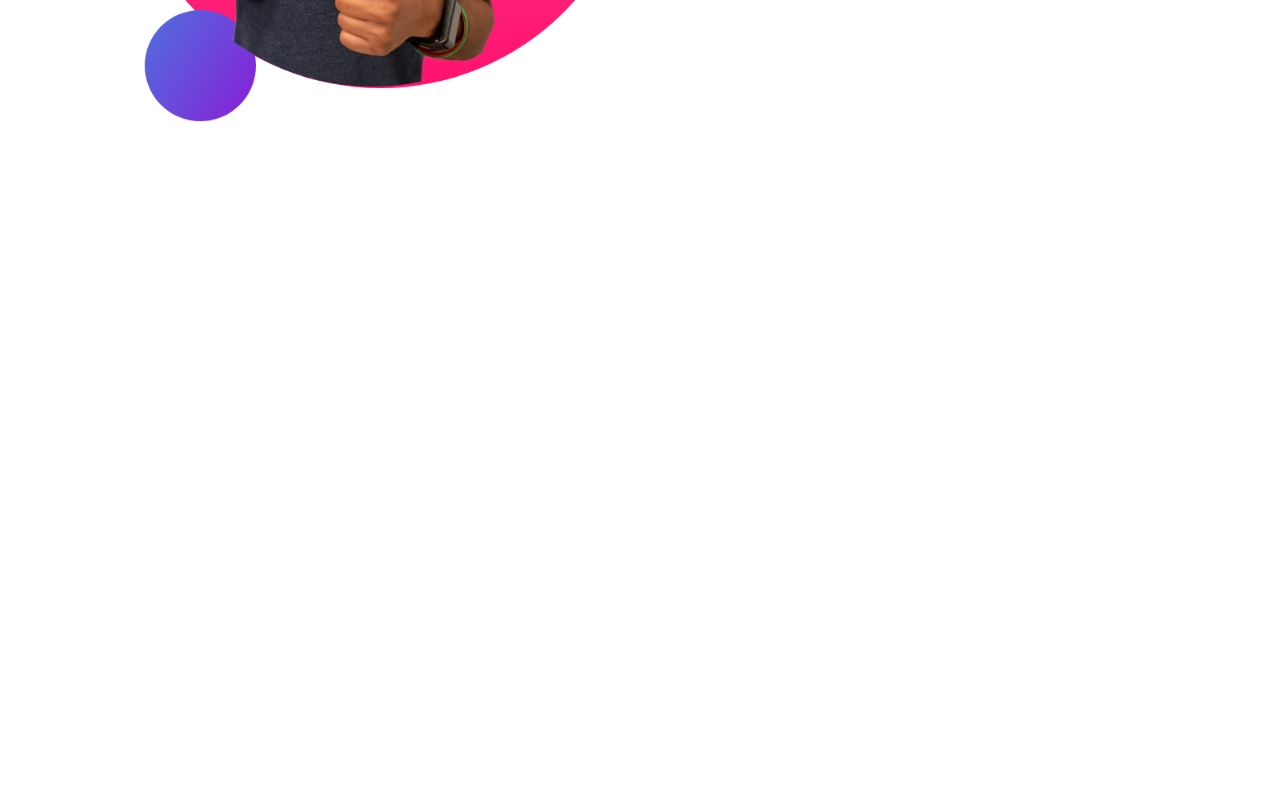
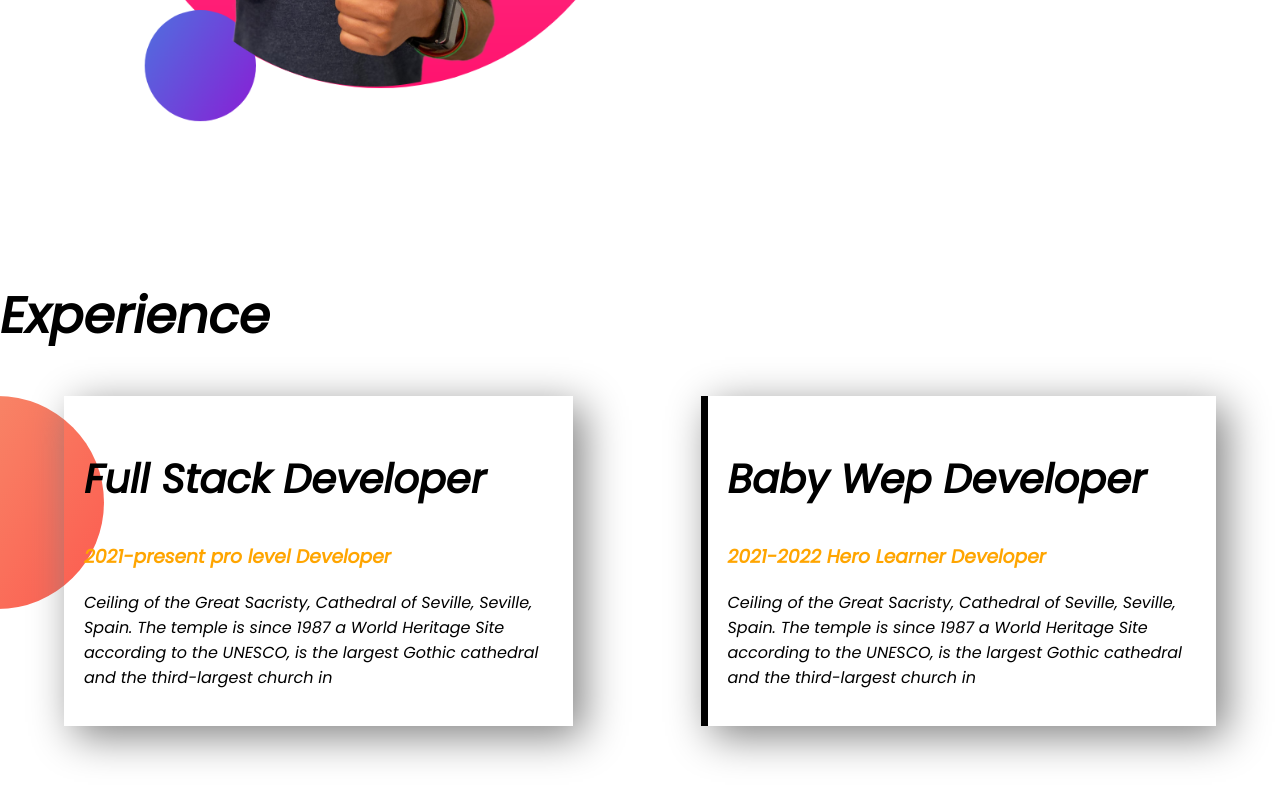
Before and after one commit to SojibMir/Developer-protfolio, a plain HTML site: page index.html in a window 1280 px wide. Shown: the part 1160-1960 px from the top of the page. Before the commit the page ends 1439 px from the top, so only its background shows below. Drawn offline with Linux system fonts and the light colour scheme.

Commit message:
experience-item

```diff
--- a/index.html
+++ b/index.html
@@ -13,7 +13,7 @@
 </head>
 
 <body>
-    <section class="top-banner">
+    <section class="top-banner flexible-container">
         <div class="half-width">
             <h1>Welcome to</h1>
             <h1><span class="orange-color">Shofikul islam </span> world!</h1>
@@ -33,7 +33,7 @@
         </div>
     </section>
 
-    <section class="dream-big">
+    <section class="dream-big flexible-container">
         <div class="half-width">
             <img src="images/jhankar2.png" alt="">
         </div>
@@ -45,7 +45,28 @@
                 the world. When it was</p>
             <a class="link-button" target="blank"
                 href="https://www.linkedin.com/in/shofekul-islam-sojib-772669212/">DOWNLODE RESUME</a>
+        </div>
+    </section>
 
+    <section class="experience-area">
+        <h1>Experience</h1>
+        <div class="flexible-container">
+            <div class="experience-item">
+                <h2>Full Stack Developer</h2>
+                <h3 class="orange-color">2021-present pro level Developer</h3>
+                <p>Ceiling of the Great Sacristy, Cathedral of Seville, Seville, Spain. The temple is since 1987 a World
+                    Heritage Site according to the UNESCO, is the largest Gothic cathedral and the third-largest church
+                    in
+                </p>
+            </div>
+            <div id="web-dev-experience" class="experience-item">
+                <h2>Baby Wep Developer</h2>
+                <h3 class="orange-color">2021-2022 Hero Learner Developer</h3>
+                <p>Ceiling of the Great Sacristy, Cathedral of Seville, Seville, Spain. The temple is since 1987 a World
+                    Heritage Site according to the UNESCO, is the largest Gothic cathedral and the third-largest church
+                    in
+                </p>
+            </div>
         </div>
 
     </section>
--- a/style.css
+++ b/style.css
@@ -6,11 +6,14 @@ body{
 h1{
     font-size: 50px;
 }
+h2{
+    font-size: 40px;
+}
 .orange-color{
     color:orange;
 }
 
-section{
+.flexible-container{
     display: flex;
     margin-bottom: 150px;
 }
@@ -42,3 +45,21 @@ section{
     background-repeat: no-repeat;
     background-position: right;
 }
+.experience-area{
+    background-image: url(images/exp-bg.png);
+    background-repeat: no-repeat;
+    background-position: left
+}
+.experience-item{
+    width: 40%;
+    margin-left: 5%;
+    margin-right: 5%;
+    padding: 20px;
+    box-shadow: 10px 10px 40px gray;
+}
+#web-dev-experience{
+    border-left: 7px solid;
+    border-image:
+    border-image-slice:1;
+
+}
```
